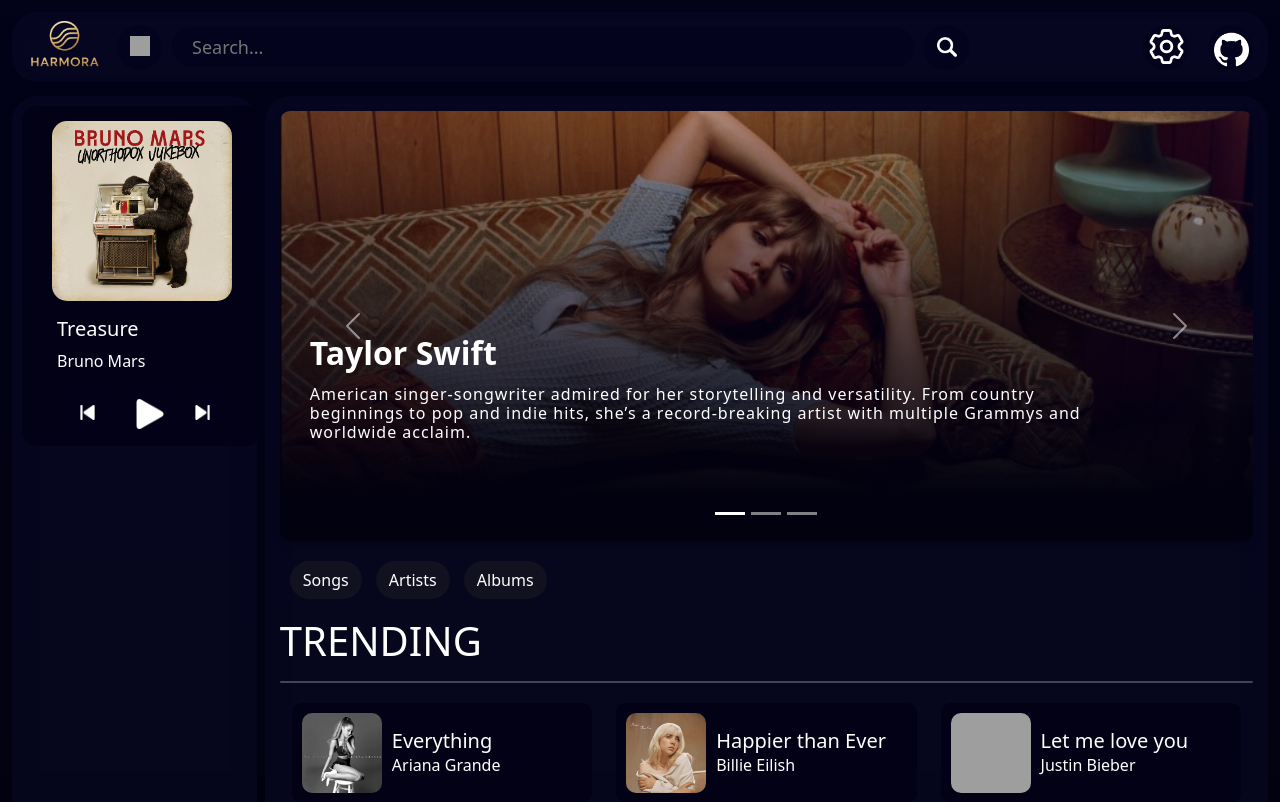
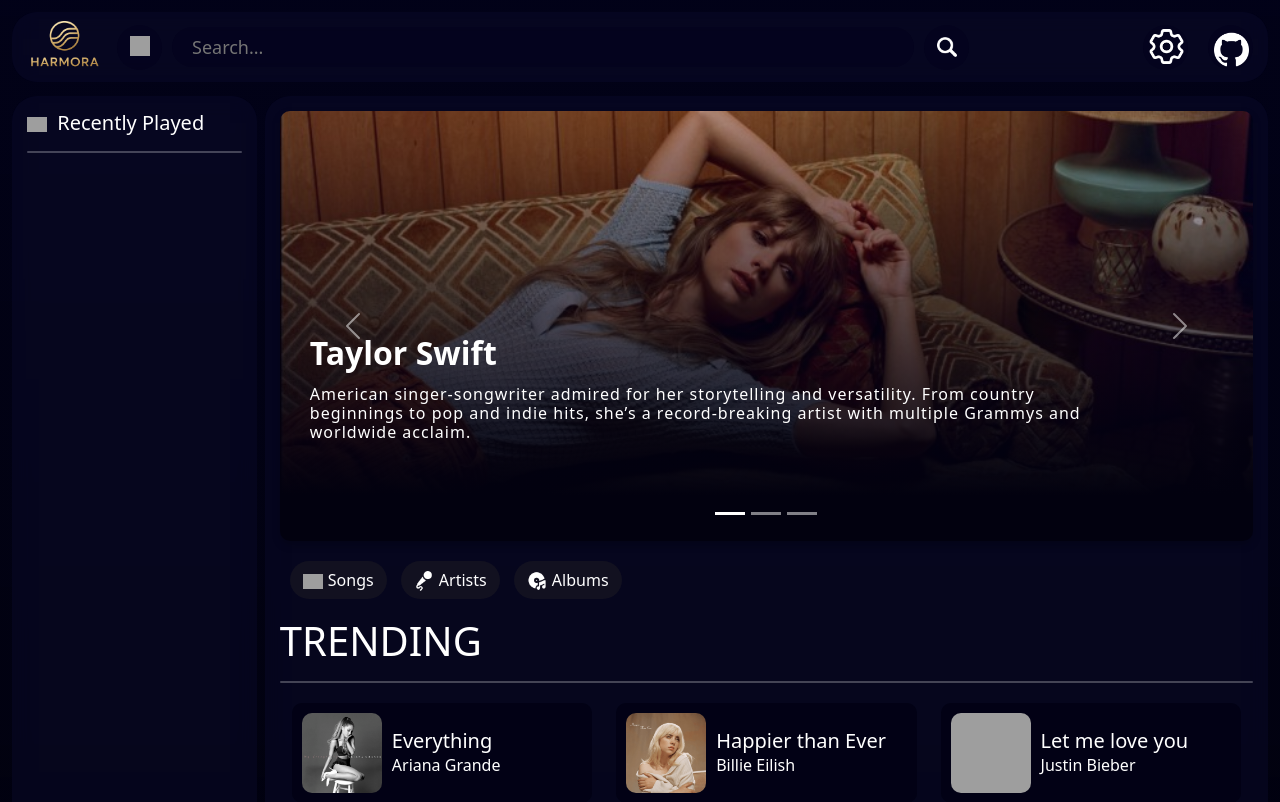
Before and after one commit to Khlein-dev/Harmora, a PHP site: page /dashboard.html in a window 1280 px wide. Shown: the top 802 px of the page. Run offline with PHP 8.4, Linux system fonts and the light colour scheme; grey boxes are pictures that could not be loaded.

Commit message:
17th update (1)

```diff
--- a/dashboard.css
+++ b/dashboard.css
@@ -191,7 +191,7 @@ a {
     grid-row-start: 1;
     background-color: #0c0c2c75;
     border-radius: 25px;
-    padding: 10px;
+    padding: 15px;
     backdrop-filter: blur(10px);
     -webkit-backdrop-filter: blur(10px);
     overflow-x: hidden;
@@ -200,6 +200,7 @@ a {
     /* Enable vertical scroll */
     scrollbar-width: none;
     /* Hide scrollbar in Firefox */
+
 }
 
 /* Hide scrollbar in WebKit browsers (Chrome, Safari, Edge) */
--- a/dashboard.html
+++ b/dashboard.html
@@ -49,27 +49,9 @@
     <div class="parent">
         <!-- ON PLAY -->
         <div class="OnPlay">
-            <div class="card">
-                <img src="pics/UnorthodoxJukebox.png" class="card-img-top" alt="...">
-                <div class="card-body">
-                    <h5 class="card-title">Treasure</h5>
-                    <p class="card-text">Bruno Mars</p>
-                    <div class="controls">
-                        <div class="circle">
-                            <img src="pics/previous.png" alt="Previous" width="15" height="15"
-                                style="align-items: center; translate: -7px; transform: translateY(6px);">
-                        </div>
-                        <div class="circle" style="width: 50px; height: 50px;">
-                            <img src="pics/play-button-arrowhead.png" alt="Play" width="30" height="30"
-                                style="align-items: center; translate: -7px; transform: translateY(10px);">
-                        </div>
-                        <div class="circle">
-                            <img src="pics/next.png" alt="Next" width="15" height="15"
-                                style="align-items: center; translate: -7px; transform: translateY(6px);">
-                        </div>
-                    </div>
-                </div>
-            </div>
+            <h5 style="color: white; font-weight: 200;"> <img src="pics/music-note.png"
+                    style="width: 20px; margin-right: 5px;"> Recently Played</h5>
+            <hr style="height: 2px; background-color: white; border: none; border-radius: 5px;">
 
         </div>
         <!-- PLAYLISTS -->
@@ -134,9 +116,12 @@
 
             <!-- navigation -->
             <div class="d-grid gap-5 d-md-block" style="margin-top: 20px; gap: 20px; color: rgb(73, 70, 70);">
-                <button class="btn" type="button">Songs</button>
-                <button class="btn" type="button">Artists</button>
-                <button class="btn" type="button">Albums</button>
+                <button class="btn" type="button"> <img src="pics/music-note.png"
+                        style="width: 20px; margin-right: 5px;">Songs</button>
+                <button class="btn" type="button"> <img src="pics/microphone.png"
+                        style="width: 20px; margin-right: 5px;">Artists</button>
+                <button class="btn" type="button"> <img src="pics/vinyl.png"
+                        style="width: 20px; margin-right: 5px;">Albums</button>
             </div>
 
             <p class="h1" style="margin-top: 18px; color: white;">TRENDING</p>
```
